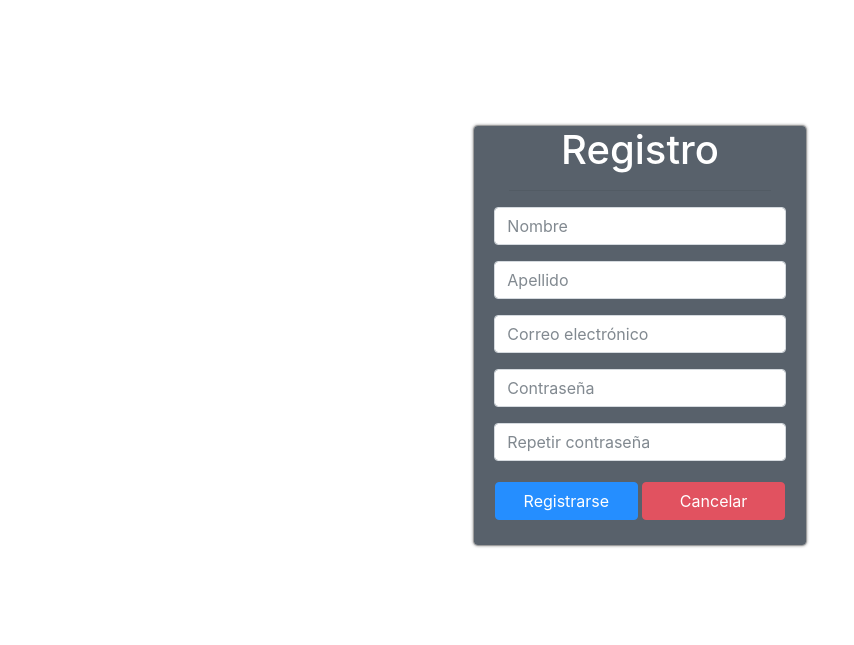
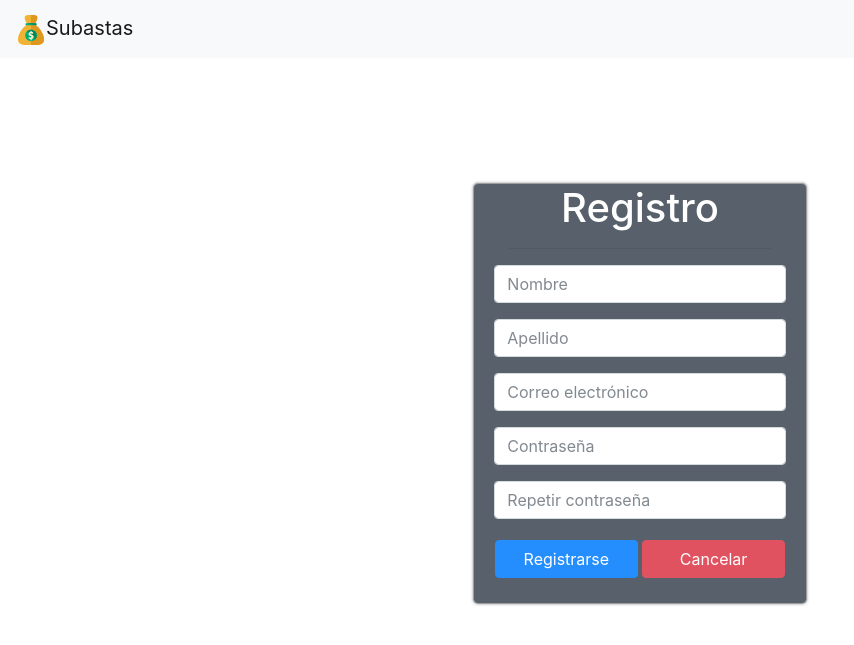
Before and after one commit to M4V1R4/Auctions, a PHP site: page /users/create.php in a window 1280 px wide. Shown: the top 645 px of the page, without its empty margins (0-854 px from the left). Run offline with PHP 8.4, Linux system fonts and the light colour scheme; some libraries are stand-ins or nearby versions.

Commit message:
Se agregó el menu

```diff
--- a/css/index.css
+++ b/css/index.css
@@ -23,12 +23,12 @@
 	border-radius: 50%;
 }
 
-button{
+.class_btn{
 	width: 49%;
 	margin: 5px 0 25px;
 }
 
-a{
+.class_a{
 	width: 49%;
 	margin: 5px 0 25px;
 }
--- a/home_buyer.php
+++ b/home_buyer.php
@@ -12,6 +12,5 @@ require_once './shared/header.php';
 ?>
 
     <h1>Bienvenido: <?=$user['first_name']?></h1>
-    <a href="/logout.php">Salir</a>
 
 <?php require_once './shared/footer.php' ?>
--- a/index.php
+++ b/index.php
@@ -34,8 +34,8 @@ require_once './shared/header.php';
 			    	<input type="password" class="form-control" placeholder="Contraseña" name="password">
 			    </div>
 			    <br>
-			    <button type="submit" class="btn btn-primary">Iniciar Sesión</button>
-			    <a href="/users/create.php" class="btn btn-secondary">Registrarse</a>
+			    <button type="submit" class="class_btn btn btn-primary">Iniciar Sesión</button>
+			    <a href="/users/create.php" class="class_a btn btn-secondary">Registrarse</a>
 			</form>
 		</div>
 	</div>
--- a/shared/footer.php
+++ b/shared/footer.php
@@ -1,2 +1,5 @@
+	<script src="https://code.jquery.com/jquery-3.2.1.slim.min.js" integrity="sha384-KJ3o2DKtIkvYIK3UENzmM7KCkRr/rE9/Qpg6aAZGJwFDMVNA/GpGFF93hXpG5KkN" crossorigin="anonymous"></script>
+	<script src="https://cdnjs.cloudflare.com/ajax/libs/popper.js/1.12.9/umd/popper.min.js" integrity="sha384-ApNbgh9B+Y1QKtv3Rn7W3mgPxhU9K/ScQsAP7hUibX39j7fakFPskvXusvfa0b4Q" crossorigin="anonymous"></script>
+	<script src="https://maxcdn.bootstrapcdn.com/bootstrap/4.0.0/js/bootstrap.min.js" integrity="sha384-JZR6Spejh4U02d8jOt6vLEHfe/JQGiRRSQQxSfFWpi1MquVdAyjUar5+76PVCmYl" crossorigin="anonymous"></script>
 	</body>
 </html>
--- a/shared/header.php
+++ b/shared/header.php
@@ -6,3 +6,4 @@
 	<link rel="stylesheet" type="text/css" href="/css/index.css">
 </head>
 <body>
+<?php require_once  __DIR__ . '/menu.php'; ?>
--- a/shared/menu.php
+++ b/shared/menu.php
@@ -1,22 +1,34 @@
 <nav class="navbar navbar-expand-lg navbar-light bg-light">
-  <a class="navbar-brand" href="#">Example</a>
+  <a class="navbar-brand" href="#">
+    <img src="../images/subasta.svg" width="30" height="30" alt="">Subastas
+  </a>
   <button class="navbar-toggler" type="button" data-toggle="collapse" data-target="#navbarSupportedContent" aria-controls="navbarSupportedContent" aria-expanded="false" aria-label="Toggle navigation">
     <span class="navbar-toggler-icon"></span>
   </button>
 
   <div class="collapse navbar-collapse" id="navbarSupportedContent">
+    <?php if (isset($_SESSION['user_id'])) { ?>
+      <?php if($user['is_admin'] == 't'){ ?>
         <ul class="navbar-nav mr-auto">
-      <li class="nav-item active">
-        <a class="nav-link" href="/home.php">Home <span class="sr-only">(current)</span></a>
-      </li>
-        <?php if (isset($_SESSION['user_id'])) { ?>
           <li class="nav-item">
-          <a class="nav-link" href="/cars">Cars</a>
+            <a class="nav-link" href="#">Agregar Producto</a>
           </li>
           <li class="nav-item">
-          <a class="nav-link" href="/cars">Cars 2</a>
+            <a class="nav-link" href="#">Registar administrador</a>
           </li>
+          <li class="nav-item">
+            <a class="nav-link" href="#">Crear Subasta</a>
+          </li>
+          <li class="nav-item">
+            <a class="nav-link" href="#">Ver reportes</a>
+          </li>
+        </ul>
+        <a class="nav-item nav-link" href="../logout.php">Cerrar Sesión</a>
       <?php } ?>
-    </ul>
+      <?php if($user['is_admin'] == 'f'){ ?>
+        <ul class="navbar-nav mr-auto"></ul>
+        <a class="nav-item nav-link" href="../logout.php">Cerrar Sesión</a>
+      <?php } ?>
+    <?php } ?>
   </div>
 </nav>
--- a/users/form.php
+++ b/users/form.php
@@ -21,8 +21,8 @@
 				<div class="form-group">
 					    <input type="password" name="password" class="form-control" placeholder="Repetir contraseña" required value="">
 				</div>
-				<button type="submit" class="btn btn-primary">Registrarse</button>
-				<a href="/" class="btn btn-danger">Cancelar</a>
+				<button type="submit" class="class_btn btn btn-primary">Registrarse</button>
+				<a href="/" class="class_a btn btn-danger">Cancelar</a>
 			</form>
 		</div>
 	</div>
```
Also changed, not shown: home_admin.php (+16 -3 lines), images/subasta.svg (added). Lines whose indentation alone changed are shown as unchanged.
